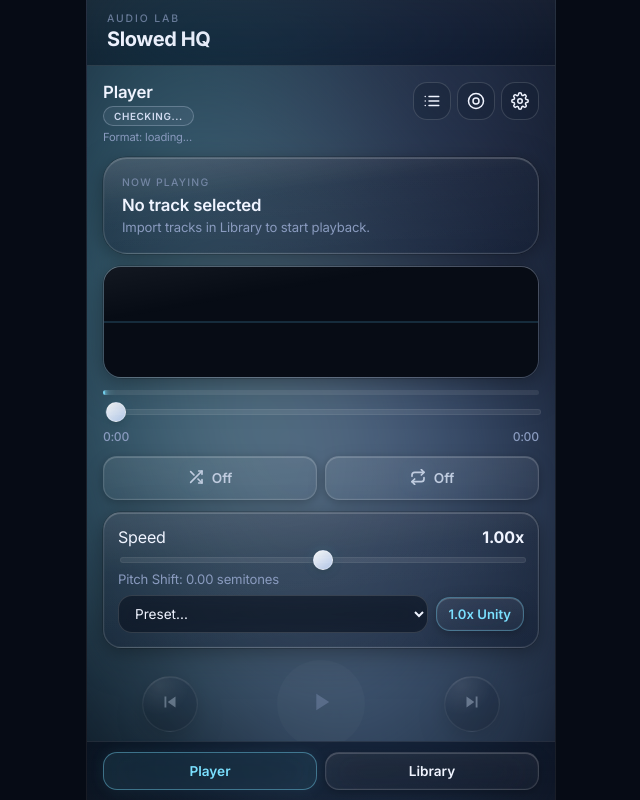
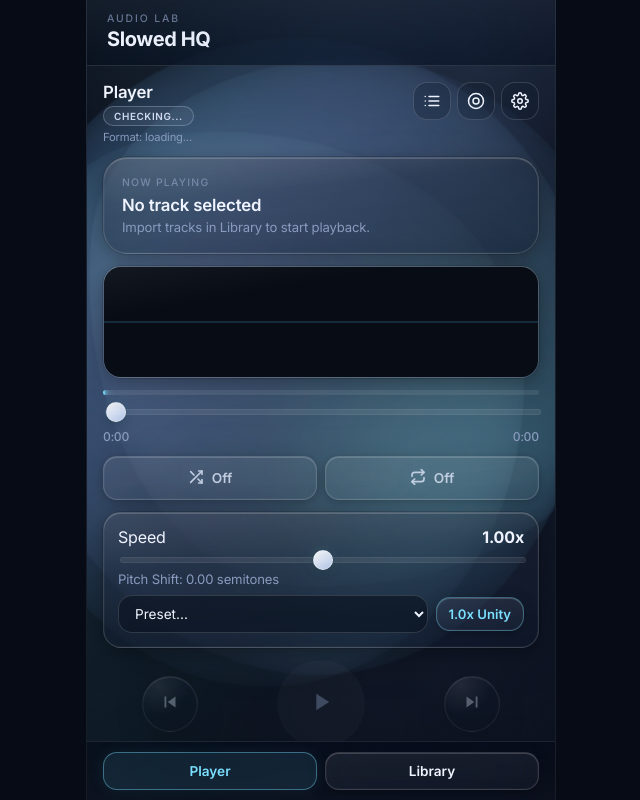
Before and after one commit to harikuruvelil/AudioLab_iOS, a React (Vite) app in the folder dev_2.0_music-slowing-pwa/: page / in a window 1280 px wide. Shown: the whole page, without its empty margins (319-959 px from the left). Built offline with nearby package versions, Linux system fonts and the light colour scheme.

Commit message:
Redesign background as liquid gradient flow with multi-band bass reaction

```diff
--- a/dev_2.0_music-slowing-pwa/src/App.tsx
+++ b/dev_2.0_music-slowing-pwa/src/App.tsx
@@ -6,7 +6,11 @@ import {
   createDefaultEqBands,
   sanitizeEqBands
 } from "./audioFxPresets";
-import { TapeAudioEngine, type WaveformAnalyserNodes } from "./audioEngine";
+import {
+  TapeAudioEngine,
+  type ReactiveEnergyProfile,
+  type WaveformAnalyserNodes
+} from "./audioEngine";
 import {
   deleteTrackById,
   getAllTracks,
@@ -511,8 +515,16 @@ export default function App() {
   const bgPhaseRef = useRef(0);
   const bgSmoothedRef = useRef(0);
   const bgTargetRef = useRef(0);
-  const bgBassFloorRef = useRef(0.02);
-  const bgBassPeakRef = useRef(0.16);
+  const bgBandFloorRef = useRef<{ low: number; mid: number; high: number }>({
+    low: 0.02,
+    mid: 0.018,
+    high: 0.015
+  });
+  const bgBandPeakRef = useRef<{ low: number; mid: number; high: number }>({
+    low: 0.16,
+    mid: 0.14,
+    high: 0.12
+  });
   const bgPulseRef = useRef(0);
   const bgLastRawBassRef = useRef(0);
   const playbackLifecycleRef = useRef({ isPlaying: false, isReady: false });
@@ -1081,15 +1093,19 @@ export default function App() {
     if (!backgroundMotionEnabled) {
       bgSmoothedRef.current = 0;
       bgTargetRef.current = 0;
-      bgBassFloorRef.current = 0.02;
-      bgBassPeakRef.current = 0.16;
+      bgBandFloorRef.current = { low: 0.02, mid: 0.018, high: 0.015 };
+      bgBandPeakRef.current = { low: 0.16, mid: 0.14, high: 0.12 };
       bgPulseRef.current = 0;
       bgLastRawBassRef.current = 0;
       root.style.setProperty("--bg-energy", "0");
       root.style.setProperty("--bg-pulse", "0");
+      root.style.setProperty("--bg-band-low", "0");
+      root.style.setProperty("--bg-band-mid", "0");
+      root.style.setProperty("--bg-band-high", "0");
       root.style.setProperty("--bg-flow-shift-x", "0%");
       root.style.setProperty("--bg-flow-shift-y", "0%");
       root.style.setProperty("--bg-flow-angle-offset", "0deg");
+      root.style.setProperty("--bg-flow-distort", "0");
       root.style.setProperty("--bg-reaction", "0");
       return;
     }
@@ -1130,30 +1146,58 @@ export default function App() {
       ) {
         lastBassSampleTimestamp = now;
         if (backgroundBassReactiveEnabled) {
-          const rawBass = engineRef.current?.getBassReactiveLevel(bgBassLow, bgBassHigh) ?? 0;
-          const floor = (bgBassFloorRef.current = bgBassFloorRef.current * 0.989 + rawBass * 0.011);
-          const peak = (bgBassPeakRef.current = Math.max(rawBass, bgBassPeakRef.current * 0.974));
-          const span = Math.max(bgBassThreshold * 0.7, peak - floor);
-          const normalized = clamp((rawBass - floor) / span, 0, 1);
-          const rawDelta = Math.max(0, rawBass - bgLastRawBassRef.current);
-          const transient = clamp(rawDelta * (8 + reactionStrength * 1.8), 0, 1);
-          const punch = clamp(Math.pow(normalized, 0.56) * 0.72 + transient * 0.58, 0, 1);
+          const profile: ReactiveEnergyProfile = engineRef.current?.getReactiveEnergyProfile(
+            bgBassLow,
+            bgBassHigh
+          ) ?? {
+            low: 0,
+            mid: 0,
+            high: 0,
+            pulse: 0,
+            overall: 0
+          };
+
+          const normalizeBand = (band: "low" | "mid" | "high", raw: number) => {
+            const floor = bgBandFloorRef.current[band] =
+              bgBandFloorRef.current[band] * 0.989 + raw * 0.011;
+            const peak = bgBandPeakRef.current[band] =
+              Math.max(raw, bgBandPeakRef.current[band] * 0.976);
+            const span = Math.max(bgBassThreshold * 0.7, peak - floor);
+            return clamp((raw - floor) / span, 0, 1);
+          };
+
+          const lowBand = normalizeBand("low", profile.low);
+          const midBand = normalizeBand("mid", profile.mid);
+          const highBand = normalizeBand("high", profile.high);
+          const transient = clamp(
+            profile.pulse + Math.max(0, profile.low - bgLastRawBassRef.current) * 1.5,
+            0,
+            1
+          );
 
           targetEnergy = clamp(
-            rawBass * (0.5 + reactionStrength * 0.28) +
-            punch * (0.42 + reactionStrength * 1.36),
+            lowBand * (0.68 + reactionStrength * 0.74) +
+            midBand * (0.38 + reactionStrength * 0.42) +
+            highBand * (0.22 + reactionStrength * 0.24) +
+            transient * (0.36 + reactionStrength * 0.64),
             0,
-            2.25
+            2.3
           );
           bgPulseRef.current = Math.max(
-            bgPulseRef.current * 0.80,
-            punch * (0.62 + reactionStrength * 0.96)
+            bgPulseRef.current * 0.78,
+            transient * (0.58 + reactionStrength * 0.82)
           );
-          bgLastRawBassRef.current = rawBass;
+          bgLastRawBassRef.current = profile.low;
+          root.style.setProperty("--bg-band-low", lowBand.toFixed(4));
+          root.style.setProperty("--bg-band-mid", midBand.toFixed(4));
+          root.style.setProperty("--bg-band-high", highBand.toFixed(4));
         } else {
           targetEnergy = 0;
           bgPulseRef.current *= 0.92;
           bgLastRawBassRef.current = 0;
+          root.style.setProperty("--bg-band-low", "0");
+          root.style.setProperty("--bg-band-mid", "0");
+          root.style.setProperty("--bg-band-high", "0");
         }
       }
 
@@ -1179,6 +1223,7 @@ export default function App() {
       const shiftY = Math.cos(phase * 0.83) * (1.5 + visualEnergy * (6.5 + reactionStrength * 1.8));
       const angleOffset = Math.sin(phase * 0.57) * (2.8 + visualEnergy * (7.0 + reactionStrength * 2.0));
       const pulse = clamp(bgPulseRef.current, 0, 1);
+      const flowDistort = clamp((visualEnergy * 0.48 + pulse * 0.72) / 1.6, 0, 1.35);
 
       root.style.setProperty("--bg-energy", visualEnergy.toFixed(4));
       root.style.setProperty("--bg-pulse", pulse.toFixed(4));
@@ -1186,6 +1231,7 @@ export default function App() {
       root.style.setProperty("--bg-flow-shift-x", `${shiftX.toFixed(3)}%`);
       root.style.setProperty("--bg-flow-shift-y", `${shiftY.toFixed(3)}%`);
       root.style.setProperty("--bg-flow-angle-offset", `${angleOffset.toFixed(3)}deg`);
+      root.style.setProperty("--bg-flow-distort", flowDistort.toFixed(4));
 
       rafId = window.requestAnimationFrame(tick);
     };
@@ -1300,6 +1346,9 @@ export default function App() {
       "--theme-tint": appearanceTheme.tint,
       "--bg-energy": 0,
       "--bg-pulse": 0,
+      "--bg-band-low": 0,
+      "--bg-band-mid": 0,
+      "--bg-band-high": 0,
       "--bg-orb-x": "52%",
       "--bg-orb-y": "24%",
       "--bg-orb2-x": "68%",
@@ -1308,6 +1357,7 @@ export default function App() {
       "--bg-flow-shift-x": "0%",
       "--bg-flow-shift-y": "0%",
       "--bg-flow-angle-offset": "0deg",
+      "--bg-flow-distort": 0,
       "--bg-reaction": "1",
       "--bg-morph": 0.2
     }) as CSSProperties,
@@ -1665,10 +1715,10 @@ export default function App() {
     <div className="app-root" ref={appRootRef} style={appStyle}>
       {backgroundMotionEnabled && (
         <div className="aurora-bg" aria-hidden="true">
-          <div className="aurora-orb aurora-orb-1" />
-          <div className="aurora-orb aurora-orb-2" />
-          <div className="aurora-orb aurora-orb-3" />
-          <div className="aurora-orb aurora-orb-4" />
+          <div className="flow-ribbon flow-ribbon-back" />
+          <div className="flow-ribbon flow-ribbon-mid" />
+          <div className="flow-ribbon flow-ribbon-front" />
+          <div className="flow-speckle" />
         </div>
       )}
       <header className="app-header">
--- a/dev_2.0_music-slowing-pwa/src/styles.css
+++ b/dev_2.0_music-slowing-pwa/src/styles.css
@@ -50,6 +50,9 @@
   /* bg animation */
   --bg-energy: 0;
   --bg-pulse: 0;
+  --bg-band-low: 0;
+  --bg-band-mid: 0;
+  --bg-band-high: 0;
   --bg-orb-x: 52%;
   --bg-orb-y: 24%;
   --bg-orb2-x: 68%;
@@ -58,6 +61,7 @@
   --bg-flow-shift-x: 0%;
   --bg-flow-shift-y: 0%;
   --bg-flow-angle-offset: 0deg;
+  --bg-flow-distort: 0;
   --bg-reaction: 1;
   --bg-morph: 0.2;
 }
@@ -219,167 +223,165 @@ button {
   }
 }
 
-/* ─── aurora background (GPU CSS orbs – bass-reactive) ─── */
+/* liquid gradient flow background */
 .aurora-bg {
   position: absolute;
-  inset: -20%;
+  inset: -12% -16%;
   z-index: -1;
   overflow: hidden;
   pointer-events: none;
   border-radius: inherit;
-  /* Bass reactive: shift the entire aurora container and blur */
-  transform: translate(var(--bg-flow-shift-x, 0%),
-      var(--bg-flow-shift-y, 0%));
-  /* Sharpen on bass hits: blur reduces from 55 → 30 at full pulse */
-  filter: blur(calc(55px - 25px * var(--bg-pulse, 0)));
-  transition: filter 0.12s ease-out;
+  transform: translate(var(--bg-flow-shift-x), var(--bg-flow-shift-y));
+  filter: saturate(calc(120% + var(--bg-band-high) * 55%));
 }
 
 .aurora-bg::after {
-  /* Dark overlay dims on bass hits for brighter punchthrough */
   content: "";
   position: absolute;
   inset: 0;
-  background: rgba(4, 8, 18, calc(0.45 - 0.15 * var(--bg-pulse, 0)));
-  z-index: 1;
-  transition: background 0.15s ease-out;
-}
-
-
-
-
-.aurora-orb {
+  background: linear-gradient(
+    175deg,
+    rgba(2, 5, 12, calc(0.22 - var(--bg-pulse) * 0.1)),
+    rgba(2, 5, 12, calc(0.50 - var(--bg-band-low) * 0.12))
+  );
+}
+
+.flow-ribbon {
   position: absolute;
-  border-radius: 50%;
+  top: 12%;
+  left: 3%;
+  width: 94%;
+  height: 76%;
+  border-radius: 36% 64% 53% 47% / 44% 38% 62% 56%;
   mix-blend-mode: screen;
-  will-change: transform, opacity;
-  /* Bass reactive: all orbs scale up with energy */
-  --bass-scale: calc(1 + 0.15 * var(--bg-energy, 0));
-  scale: var(--bass-scale);
-  transition: opacity 0.15s ease-out, scale 0.18s ease-out;
-}
-
-/* Orb 1 – large, accent, floats top-left → bottom-right */
-.aurora-orb-1 {
-  width: 75%;
-  height: 90%;
-  top: -20%;
-  left: -10%;
-  background: radial-gradient(ellipse at center,
-      var(--accent) 0%,
-      color-mix(in srgb, var(--accent) 40%, transparent) 50%,
-      transparent 75%);
-  opacity: calc(0.75 + 0.25 * var(--bg-pulse, 0));
-  animation: auroraOrb1 7s ease-in-out infinite alternate;
-}
-
-/* Orb 2 – large, accent-2, floats top-right → bottom-left */
-.aurora-orb-2 {
-  width: 80%;
-  height: 85%;
-  top: 5%;
-  right: -15%;
-  background: radial-gradient(ellipse at center,
-      var(--accent-2) 0%,
-      color-mix(in srgb, var(--accent-2) 35%, transparent) 50%,
-      transparent 75%);
-  opacity: calc(0.65 + 0.35 * var(--bg-pulse, 0));
-  animation: auroraOrb2 11s ease-in-out infinite alternate;
-}
-
-/* Orb 3 – medium, accent blend, bottom-center anchor */
-.aurora-orb-3 {
-  width: 65%;
-  height: 70%;
-  bottom: -15%;
-  left: 15%;
-  background: radial-gradient(ellipse at center,
-      color-mix(in srgb, var(--accent) 55%, var(--accent-2)) 0%,
-      color-mix(in srgb, var(--accent) 25%, transparent) 55%,
-      transparent 78%);
-  opacity: calc(0.55 + 0.45 * var(--bg-pulse, 0));
-  animation: auroraOrb3 9s ease-in-out infinite alternate;
-}
-
-/* Orb 4 – smaller, accent-2 tint, wanders center */
-.aurora-orb-4 {
-  width: 50%;
-  height: 60%;
-  top: 20%;
-  left: 25%;
-  background: radial-gradient(ellipse at center,
-      color-mix(in srgb, var(--accent-2) 60%, var(--accent)) 0%,
-      color-mix(in srgb, var(--accent-2) 20%, transparent) 55%,
-      transparent 80%);
-  opacity: calc(0.45 + 0.55 * var(--bg-pulse, 0));
-  animation: auroraOrb4 14s ease-in-out infinite alternate;
-}
-
-@keyframes auroraOrb1 {
+  will-change: transform, filter, opacity;
+  transform-origin: 50% 50%;
+  filter: hue-rotate(calc(var(--bg-flow-distort) * 6deg));
+  mask-image: radial-gradient(120% 84% at 50% 50%, black 40%, transparent 80%);
+  -webkit-mask-image: radial-gradient(120% 84% at 50% 50%, black 40%, transparent 80%);
+}
+
+.flow-ribbon::before,
+.flow-ribbon::after {
+  content: "";
+  position: absolute;
+  inset: 0;
+  border-radius: inherit;
+}
+
+.flow-ribbon::before {
+  background:
+    linear-gradient(
+      calc(118deg + var(--bg-flow-angle-offset)),
+      color-mix(in srgb, var(--accent) 70%, transparent) 0%,
+      color-mix(in srgb, var(--accent-2) 62%, transparent) 34%,
+      color-mix(in srgb, var(--theme-tint) 95%, transparent) 64%,
+      color-mix(in srgb, var(--accent) 58%, transparent) 100%
+    ),
+    radial-gradient(55% 48% at 26% 32%, color-mix(in srgb, var(--accent-2) 70%, transparent), transparent 78%),
+    radial-gradient(50% 60% at 74% 66%, color-mix(in srgb, var(--accent) 74%, transparent), transparent 82%);
+  filter: blur(calc(20px - var(--bg-band-high) * 10px));
+}
+
+.flow-ribbon::after {
+  background:
+    repeating-linear-gradient(
+      calc(132deg + var(--bg-flow-angle-offset)),
+      rgba(255, 255, 255, 0.16) 0px,
+      rgba(255, 255, 255, 0.05) 18px,
+      rgba(255, 255, 255, 0) 42px
+    ),
+    linear-gradient(
+      calc(206deg - var(--bg-flow-angle-offset)),
+      color-mix(in srgb, var(--accent) 68%, transparent),
+      color-mix(in srgb, var(--accent-2) 70%, transparent)
+    );
+  opacity: calc(0.24 + var(--bg-band-high) * 0.28);
+  filter: blur(calc(6px - var(--bg-band-high) * 2px));
+}
+
+.flow-ribbon-back {
+  opacity: calc(0.38 + var(--bg-band-low) * 0.44);
+  transform:
+    translate(
+      calc(-6% + var(--bg-flow-shift-x) * 0.55),
+      calc(5% + var(--bg-flow-shift-y) * 0.5)
+    )
+    rotate(calc(-7deg + var(--bg-flow-angle-offset) * 0.55))
+    scale(
+      calc(0.92 + var(--bg-band-low) * 0.24 + var(--bg-flow-distort) * 0.05),
+      calc(0.74 + var(--bg-band-low) * 0.30 + var(--bg-flow-distort) * 0.08)
+    );
+  animation: flowRibbonBack 14s ease-in-out infinite alternate;
+}
+
+.flow-ribbon-mid {
+  opacity: calc(0.46 + var(--bg-band-mid) * 0.34);
+  transform:
+    translate(
+      calc(2% + var(--bg-flow-shift-x) * 0.9),
+      calc(-1% + var(--bg-flow-shift-y) * 0.85)
+    )
+    rotate(calc(2deg + var(--bg-flow-angle-offset) * 0.8))
+    scale(
+      calc(1 + var(--bg-band-mid) * 0.22 + var(--bg-flow-distort) * 0.04),
+      calc(0.84 + var(--bg-band-mid) * 0.34 + var(--bg-flow-distort) * 0.08)
+    );
+  animation: flowRibbonMid 10s ease-in-out infinite alternate;
+}
+
+.flow-ribbon-front {
+  opacity: calc(0.34 + var(--bg-band-high) * 0.5 + var(--bg-pulse) * 0.16);
+  transform:
+    translate(
+      calc(8% - var(--bg-flow-shift-x) * 0.5),
+      calc(-6% + var(--bg-flow-shift-y) * 0.45)
+    )
+    rotate(calc(6deg - var(--bg-flow-angle-offset) * 0.45))
+    scale(
+      calc(0.94 + var(--bg-band-high) * 0.16 + var(--bg-flow-distort) * 0.05),
+      calc(0.7 + var(--bg-band-high) * 0.27 + var(--bg-flow-distort) * 0.07)
+    );
+  animation: flowRibbonFront 8s ease-in-out infinite alternate;
+}
+
+.flow-speckle {
+  position: absolute;
+  inset: 8% 10%;
+  opacity: calc(0.07 + var(--bg-band-high) * 0.15);
+  background:
+    radial-gradient(circle at 16% 28%, rgba(255, 255, 255, 0.75) 0.7px, transparent 2px),
+    radial-gradient(circle at 38% 68%, rgba(255, 255, 255, 0.7) 0.8px, transparent 2.1px),
+    radial-gradient(circle at 66% 34%, rgba(255, 255, 255, 0.68) 0.75px, transparent 2px),
+    radial-gradient(circle at 84% 60%, rgba(255, 255, 255, 0.7) 0.8px, transparent 2.2px);
+  transform: translateY(calc(var(--bg-flow-shift-y) * 0.5));
+  filter: blur(0.2px);
+}
+
+@keyframes flowRibbonBack {
   0% {
-    transform: translate(0%, 0%) scale(1.00);
-  }
-
-  33% {
-    transform: translate(18%, -12%) scale(1.08);
-  }
-
-  66% {
-    transform: translate(-8%, 20%) scale(0.94);
-  }
-
+    border-radius: 36% 64% 53% 47% / 44% 38% 62% 56%;
+  }
   100% {
-    transform: translate(30%, 8%) scale(1.05);
-  }
-}
-
-@keyframes auroraOrb2 {
+    border-radius: 47% 53% 44% 56% / 38% 56% 44% 62%;
+  }
+}
+
+@keyframes flowRibbonMid {
   0% {
-    transform: translate(0%, 0%) scale(1.00);
-  }
-
-  40% {
-    transform: translate(-22%, 15%) scale(1.10);
-  }
-
-  75% {
-    transform: translate(12%, -20%) scale(0.90);
-  }
-
+    border-radius: 42% 58% 52% 48% / 46% 36% 64% 54%;
+  }
   100% {
-    transform: translate(-30%, 5%) scale(1.04);
-  }
-}
-
-@keyframes auroraOrb3 {
+    border-radius: 54% 46% 41% 59% / 41% 57% 43% 59%;
+  }
+}
+
+@keyframes flowRibbonFront {
   0% {
-    transform: translate(0%, 0%) scale(1.00);
-  }
-
-  50% {
-    transform: translate(20%, -18%) scale(1.12);
-  }
-
+    border-radius: 38% 62% 50% 50% / 52% 34% 66% 48%;
+  }
   100% {
-    transform: translate(-15%, 12%) scale(0.92);
-  }
-}
-
-@keyframes auroraOrb4 {
-  0% {
-    transform: translate(0%, 0%) scale(1.00);
-  }
-
-  30% {
-    transform: translate(-18%, 14%) scale(1.06);
-  }
-
-  70% {
-    transform: translate(22%, -10%) scale(0.96);
-  }
-
-  100% {
-    transform: translate(10%, 20%) scale(1.08);
+    border-radius: 52% 48% 61% 39% / 34% 61% 39% 66%;
   }
 }
 
@@ -1210,11 +1212,9 @@ input[type="range"]:disabled::-webkit-slider-thumb {
   display: flex;
   align-items: flex-end;
   justify-content: stretch;
-  padding-top: env(safe-area-inset-top);
   /* CRITICAL: do NOT set overflow-y here — iOS eats touch events on the overlay */
   overflow: hidden;
-  overscroll-behavior: none;
-  touch-action: none;
+  overscroll-behavior: contain;
   animation: overlayFadeIn 250ms var(--ease-out-expo) both;
 }
 
@@ -1240,16 +1240,17 @@ input[type="range"]:disabled::-webkit-slider-thumb {
     linear-gradient(180deg, rgba(10, 16, 28, 0.78), rgba(6, 10, 20, 0.75));
   box-shadow: var(--shadow-lg), 0 0 0 0.5px rgba(0, 0, 0, 0.40);
   backdrop-filter: var(--glass-blur-heavy);
-  padding: 6px 14px calc(28px + env(safe-area-inset-bottom));
-  max-height: calc(100vh - env(safe-area-inset-top) - 4px);
-  max-height: calc(100dvh - env(safe-area-inset-top) - 4px);
-  height: min(94vh, calc(100dvh - env(safe-area-inset-top) - 4px));
+  padding: 6px 14px calc(64px + env(safe-area-inset-bottom));
+  max-height: calc(100vh - env(safe-area-inset-top));
+  max-height: calc(100dvh - env(safe-area-inset-top));
+  height: calc(100vh - env(safe-area-inset-top));
+  height: calc(100dvh - env(safe-area-inset-top));
   overflow-y: auto;
   overflow-x: hidden;
   -webkit-overflow-scrolling: touch;
   overscroll-behavior-y: contain;
   scroll-padding-top: 74px;
-  scroll-padding-bottom: calc(28px + env(safe-area-inset-bottom));
+  scroll-padding-bottom: calc(72px + env(safe-area-inset-bottom));
   touch-action: pan-y;
   -webkit-touch-callout: none;
   min-height: 0;
@@ -1311,15 +1312,15 @@ input[type="range"]:disabled::-webkit-slider-thumb {
 
 .queue-sheet,
 .appearance-sheet {
-  padding-bottom: calc(24px + env(safe-area-inset-bottom));
+  padding-bottom: calc(56px + env(safe-area-inset-bottom));
 }
 
 .appearance-sheet {
   overflow-y: auto;
   -webkit-overflow-scrolling: touch;
   overscroll-behavior-y: auto;
-  max-height: calc(100vh - env(safe-area-inset-top) - 4px);
-  max-height: calc(100dvh - env(safe-area-inset-top) - 4px);
+  max-height: calc(100vh - env(safe-area-inset-top));
+  max-height: calc(100dvh - env(safe-area-inset-top));
 }
 
 .queue-sheet {
@@ -1335,7 +1336,7 @@ input[type="range"]:disabled::-webkit-slider-thumb {
 .queue-list {
   list-style: none;
   margin: 0;
-  padding: 0 0 calc(24px + env(safe-area-inset-bottom));
+  padding: 0 0 calc(56px + env(safe-area-inset-bottom));
   display: grid;
   gap: 8px;
   overflow: visible;
@@ -1386,7 +1387,11 @@ input[type="range"]:disabled::-webkit-slider-thumb {
 .appearance-grid {
   display: grid;
   gap: 8px;
-  padding-bottom: calc(24px + env(safe-area-inset-bottom));
+  padding-bottom: calc(56px + env(safe-area-inset-bottom));
+}
+
+.settings-sheet > :last-child {
+  margin-bottom: 8px;
 }
 
 .appearance-option {
```
Also changed, not shown: dev_2.0_music-slowing-pwa/src/audioEngine.ts (+116 -30 lines), dev_2.0_music-slowing-pwa/src/components/PlayerScreen.tsx (+45 -12 lines).
